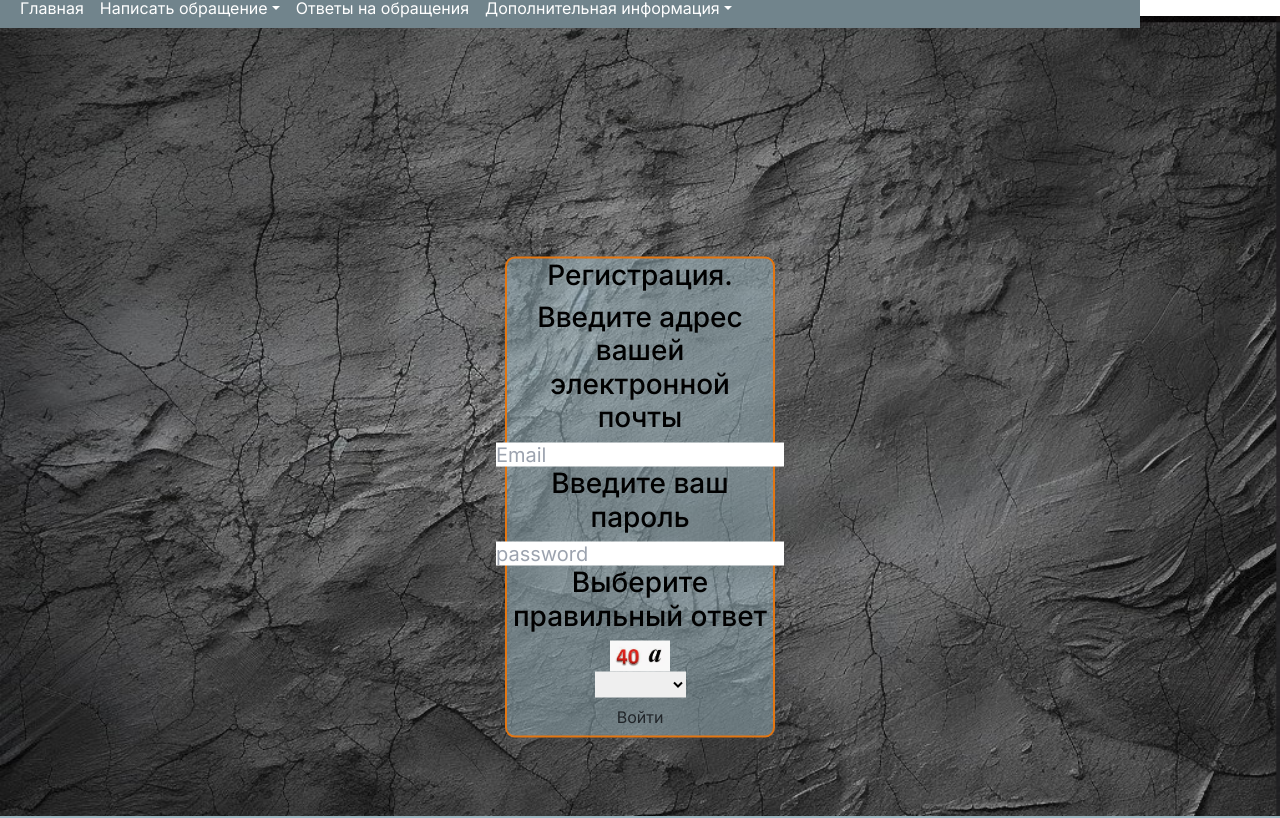
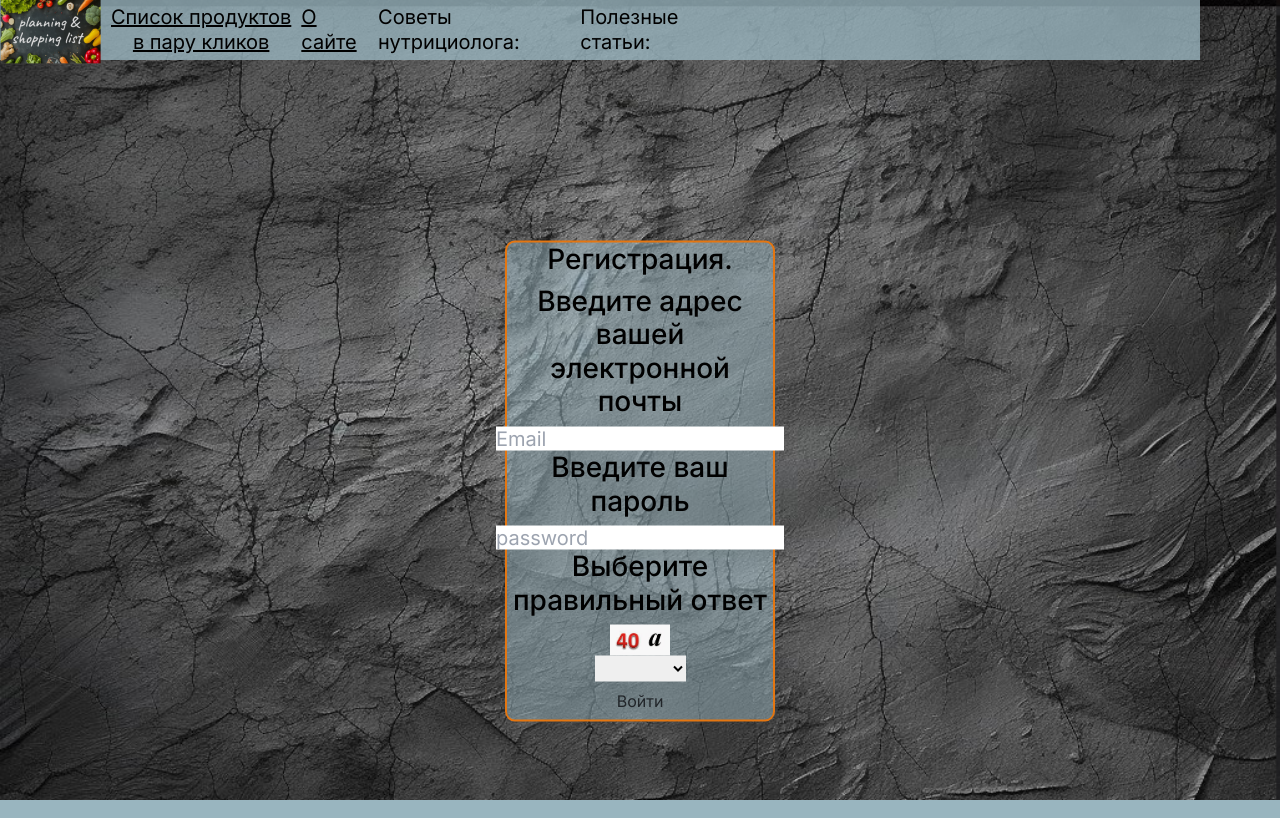
Before and after one commit to bartcevich/hackathons, a Next.js app: page / in a window 1280 px wide. Shown: the top 818 px of the page. Built offline with nearby package versions, Linux system fonts and the light colour scheme.

Commit message:
added a custom header

```diff
--- a/src/components/AllIngredients/styles.module.scss
+++ b/src/components/AllIngredients/styles.module.scss
@@ -3,7 +3,7 @@
      //display: flex;
     @include font(#E47611, Inter, 25px, normal, 400, 25px, 0);
     font-size: clamp(12px, 3vw, 20px);
-    margin-top: 15px;
+    margin-top: 62px;
     input:focus{
     outline: 3px solid #E47611;
     border-radius: 10px;
@@ -11,7 +11,7 @@
 }
 .container_input{
         position: absolute;
-        width: 230px;
+        max-width: 230px;
         height: 30px;
         left: 140px;
         background-color: transparent;
--- a/src/components/Navigation/index.tsx
+++ b/src/components/Navigation/index.tsx
@@ -1,51 +1,132 @@
-'use client';
-import { Container, Dropdown, DropdownButton, Nav, NavDropdown, Navbar } from 'react-bootstrap';
-import styles from './styles.module.scss';
-import Link from 'next/link';
-import Image from 'next/image';
-import logoImage from '../../assets/images/promobot.png'
+"use client";
+import styles from "./styles.module.scss";
+import Link from "next/link";
+import Image from "next/image";
+import logoImage from "../../assets/images/logo.png";
+import React, { useState, useEffect } from "react";
+import logo from "@/assets/images/logo.png";
+import { px } from "framer-motion";
 
+const Navigation: React.FC = () => {
+  const [isTop, setIsTop] = useState(false);
+  const [isMobile, setIsMobile] = useState(false);
+  const [isMenuOpen, setIsMenuOpen] = useState(false);
 
+  useEffect(() => {
+    let lastScrollY = window.scrollY;
+    const handleScroll = () => {
+      const currentScrollY = window.scrollY;
+      //console.log("1=", lastScrollY, currentScrollY);
+      if (currentScrollY > lastScrollY) {
+        setIsTop(true);
+        //console.log("2=", isTop);
+      } else if (currentScrollY < lastScrollY) {
+        setIsTop(false);
+        //console.log("3=", isTop);
+      }
+      lastScrollY = currentScrollY;
+    };
 
-export default function Navigation() {
-    return (
-        <div className={styles.wrapper}>
-            <Navbar expand="sm" bg='transparent' data-bs-theme="bg='transparent'" className={styles.navbar}>
-            <Container className={styles.container}>
-                {/* <Navbar.Brand href='/' className={`${styles.logo} ${styles.logo2}`}
-                style={{ backgroundImage: `url(${logoImage.src})` }}></Navbar.Brand> */}
-                <Navbar.Toggle aria-controls='basic-navbar-nav' />
-          <Navbar.Collapse id='basic-navbar-nav' className={styles.menu_nav0}>
-                <Nav className='me-auto'>
-                    <Nav.Link href='/' className={styles.menu_nav1}>Главная</Nav.Link>
-                    <NavDropdown id='dropdown-basic-button' title='Написать обращение' className={styles.menu_nav}>
-                        <Dropdown.Item className={styles.menu_nav2}><Link href="/history">Министерство здравоохранения</Link></Dropdown.Item>
-                        <Dropdown.Item className={styles.menu_nav2}><Link href="/Test">Министерство образования</Link></Dropdown.Item>
-                    </NavDropdown>
-                    <Nav.Link href='/' className={styles.menu_nav1}>Ответы на обращения</Nav.Link>
-                    <NavDropdown id='dropdown-basic-button' title='Дополнительная информация' className={styles.menu_nav}>
-                        <Dropdown.Item className={styles.menu_nav2}><Link href="/kids">Подтверждение получения</Link></Dropdown.Item>
-                        <Dropdown.Item className={styles.menu_nav2}><Link href="/teenagers">...</Link></Dropdown.Item>
-                        <Dropdown.Item className={styles.menu_nav2}><Link href="/programs">...</Link></Dropdown.Item>
-                    </NavDropdown>
-                </Nav>
-                </Navbar.Collapse>
-            </Container>
-            </Navbar>
-            <div className={styles.sliderTitle}>
+    const handleResize = () => {
+      setIsMobile(window.innerWidth < 700);
+    };
+
+    window.addEventListener("scroll", handleScroll);
+    window.addEventListener("resize", handleResize);
+
+    handleScroll();
+    handleResize();
+
+    return () => {
+      window.removeEventListener("scroll", handleScroll);
+      window.removeEventListener("resize", handleResize);
+    };
+  }, [isTop]);
+
+  const handleMenuToggle = () => {
+    setIsMenuOpen(!isMenuOpen);
+  };
+
+  const [openMenu1, setOpenMenu1] = useState(false);
+  const handleClick1 = () => {
+    setOpenMenu1((prevValue) => !prevValue);
+  };
+  const [openMenu2, setOpenMenu2] = useState(false);
+  const handleClick2 = () => {
+    setOpenMenu2((prevValue) => !prevValue);
+  };
+
+  return (
+    <>
+      <nav
+        className={`${styles.siteNav} ${isTop ? styles.top : ""} ${
+          isMobile ? styles.mobile : ""
+        }`}
+      >
+        <div className={styles.logoContainer}>
+          <div className={styles.logo}>
+            <Image src={logo} alt="image" />
+          </div>
+          <a className={styles.siteName} href="/">
+            Список продуктов
+            <br />в пару кликов
+          </a>
+        </div>
+        {(!isMobile || isMenuOpen) && (
+          <div className={styles.mobileMenu}>
+            <Link className={styles.dropdownTitle} href="/kids">
+              О сайте
+            </Link>
+            <div className={styles.dropdown}>
+              <div className={styles.dropdownTitle} onClick={handleClick2}>
+                Советы нутрициолога:
+              </div>
+              {openMenu2 && (
+                <div
+                  className={
+                    !isMobile
+                      ? styles.dropdownContent
+                      : styles.dropdownContentMobile
+                  }
+                >
+                  <Link href="/programs">
+                    Витамины - какие, когда и сколько?
+                  </Link>
+                  <a href="/">О чём молчат анализы?</a>
+                  <a href="/">Диеты - мифы и реальность?</a>
+                </div>
+              )}
             </div>
-            {/* ReactDOM.render( */}
-              {/* <Switch> */}
-                {/* <Route path="/" element={<Navigation />} /> */}
-                {/* Other components and routes */}
-              {/* </Switch> */}
-
-              {/* <Router> */}
-                {/* <Routes> */}
-                   {/* <Route path="/history" element={<History />} /> */}
-                {/* </Routes> */}
-             {/* </Router> */}
-            {/* //   document.getElementById(root) */}
+            <div className={styles.dropdown}>
+              <div className={styles.dropdownTitle} onClick={handleClick1}>
+                Полезные статьи:
+              </div>
+              {openMenu1 && (
+                <div
+                  className={
+                    !isMobile
+                      ? styles.dropdownContent
+                      : styles.dropdownContentMobile
+                  }
+                >
+                  <Link href="/programs">правильное питание</Link>
+                  <a href="/">организация пространства на кухне</a>
+                  <a href="/">лайфхаки по хранению продуктов</a>
+                  <a href="/">советы по выбору продуктов</a>
+                </div>
+              )}
+            </div>
+          </div>
+        )}
+        <div
+          className={`${styles.burgerMenu} ${isMenuOpen ? styles.active : ""}
+        }`}
+          onClick={handleMenuToggle}
+        >
+          ☰
         </div>
-    );
-}
+      </nav>
+    </>
+  );
+};
+export default Navigation;
--- a/src/components/Navigation/styles.module.scss
+++ b/src/components/Navigation/styles.module.scss
@@ -1,99 +1,109 @@
-.wrapper{
-  // max-width: 1199px;
-  // width: 100%;
-  // height: 695px;
-  background-size: cover;
-  background-attachment: fixed;
+@import '../../app/variables.scss';
+.siteNav {
+  @include font(#000, Inter, 20px, normal, 400, 25px, 0);
+  //font-size: clamp(15px, 3vw, 20px);
+  position: fixed;
+  top: 0;
+  left: 0;
+  max-width: 1200px;
+  width: 100%;
+  height: 60px;
+  background-color: rgba(153, 181, 191, 0.8);
+  display: flex;
+  align-items: center;
+  z-index: 100;
+  transition: top 0.3s ease;
+  .siteName {
+    margin-left: 10px;
+    text-align: center;
+    @include font(#000, Inter, 20px, normal, 400, 25px, 0);
+    font-size: clamp(15px, 2vw, 20px);
+}
+    &.top {
+      top: -65px;
+    }
+    &.mobile {
+      .logoContainer {
+        display: flex;
+        align-items: center;
+      }
+      .siteName {
+        @include font(#000, Inter, 20px, normal, 400, 25px, 0);
+      }
+      .dropdownTitle{
+        @include font(#000, Inter, 20px, normal, 400, 25px, 0);
+      }
+      .menuLinks {
+        display: none;
+      }
+      .burgerMenu {
+        font-size: 35px;
+        display: flex;
+        align-items: center;
+        justify-content: center;
+        cursor: pointer;
+      }
+      .mobileMenu {
+        display: flex;
+        position: fixed;
+        top: 60px;
+        left: 0;
+        width: 100%;
+        padding: 10px 0;
+        background-color: rgba(153, 181, 191, 1);
+        box-shadow: 0px 2px 8px rgba(0, 0, 0, 0.15);
+        display: flex;
+        flex-direction: column;
+        align-items: flex-start;
+        a {
+          padding: 10px;
+        }
+
+      }
+    }
+
+.logoContainer {
+    display: flex;
+    align-items: center;
+}
+.logo {
+    font-size: 24px;
+    font-weight: bold;
 }
 
-
-.container{
-  // max-width: 1000px;
-  //margin-top: 70px;
-  position: fixed;
-  background-color: #71848c;
+.mobileMenu{
+  max-width: 440px;
+  //width: 100%;
+  margin-left: 10px;
+  display: flex;
+  justify-content: space-between;
 }
-.navbar{
-  z-index: 1;
+.dropdownTitle{
+  @include font(#000, Inter, 20px, normal, 400, 25px, 0);
+  font-size: clamp(15px, 2vw, 20px);
+  margin-right: 10px;
+  cursor: pointer;
 }
-.menu_nav0{
-  a{
-      color: #fff;
+.dropdownContent {
+    position: absolute;
+    max-width: 370px;
+    width: 100%;
+    display: flex;
+    flex-flow: column;
+    background-color: rgba(153, 181, 191, 0.5);
+}
+.dropdownContentMobile{
+  display: flex;
+    flex-flow: column;
+}
+.burgerMenu {
+    display: none;
+    cursor: pointer;
+    width: 50px;
+    transition: transform 0.5s ease;
+      &.active {
+        transition: transform 0.5s ease;
+        transform: rotate(90deg);
+      }
+    }
   }
-}
-.menu_nav1{
-  color: #000;
-  text-decoration: none;
-}
-.menu_nav1:hover{
-  text-transform: capitalize;
-  color: pink;
-  text-decoration: underline;
-}
-.menu_nav:hover{
-    font-size: 20px;
-    line-height: 25px;
-    a, div{
-        font-size: 20px;
-        line-height: 25px;
-        color: #8aa4ae;
-    }
-}
-.menu_nav2>a{
-  color: #fff;
-  background-color: #71848c;
-}
-.menu_nav2>a:hover{
-  a{
-    font-size: 20px;
-    line-height: 25px;
-    color: #8aa4ae;
-}
-}
-.logo {
-    width: 146px;
-    height: 93px;
-    display: flex;
-    justify-content: center;
-    align-items: center;
-}
-.title {
-    position: relative;
-    top: 80px;
-    right: 50px;
-}
-.slider_wrapper{
-  max-width: 1199px;
-  width: 100%;
-  max-height: 695px;
-}
-.places{
-  // max-width: 1199px;
-  // width: 100%;
-  // max-height: 695px;
-  background-size: cover;
-  background-attachment: fixed;
-}
-
-.linkKids{
-   z-index: 2;
-    position: relative;
-    bottom: 400px;
-    left: 400px;
-    color: #fff;
-    font-family: Alegreya, serif !important;
-    font-size: 70px;
-    font-style: italic;
-    font-weight: 400;
-    letter-spacing: -0.025em;
-}
-@media (max-width: 900px){
-  .places{
-    margin-top: 100px;
-  }
-  .linkKids{
-    bottom: 200px;
-    left: 100px;
-    font-size: 50px;
-  }
-}
```
Also changed, not shown: src/app/layout.tsx (+15 -11 lines), src/services/getData.ts (+22 -22 lines), src/assets/images/logo.png (added), src/assets/images/Омлет с помидорами и зеленью.jpg (deleted).
